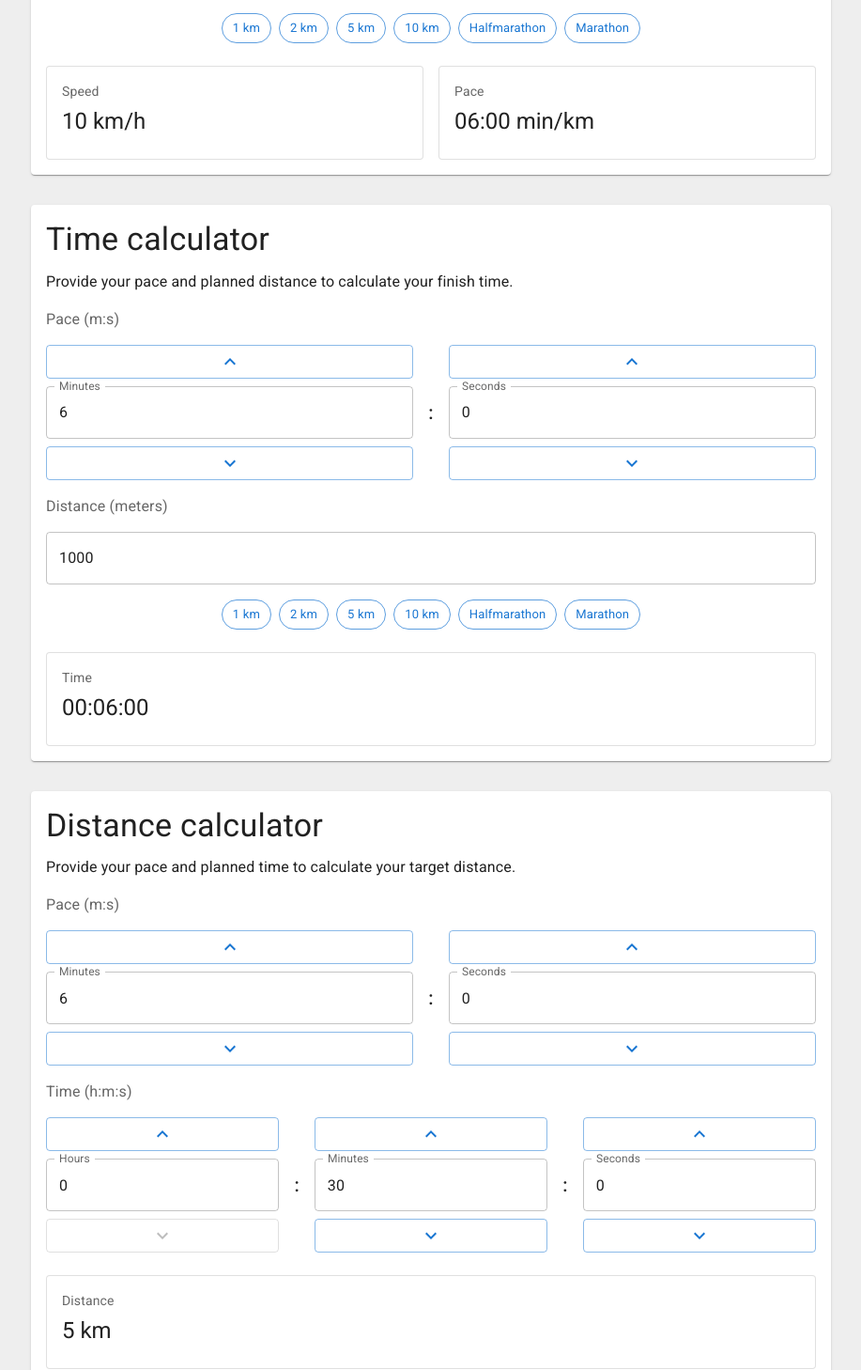
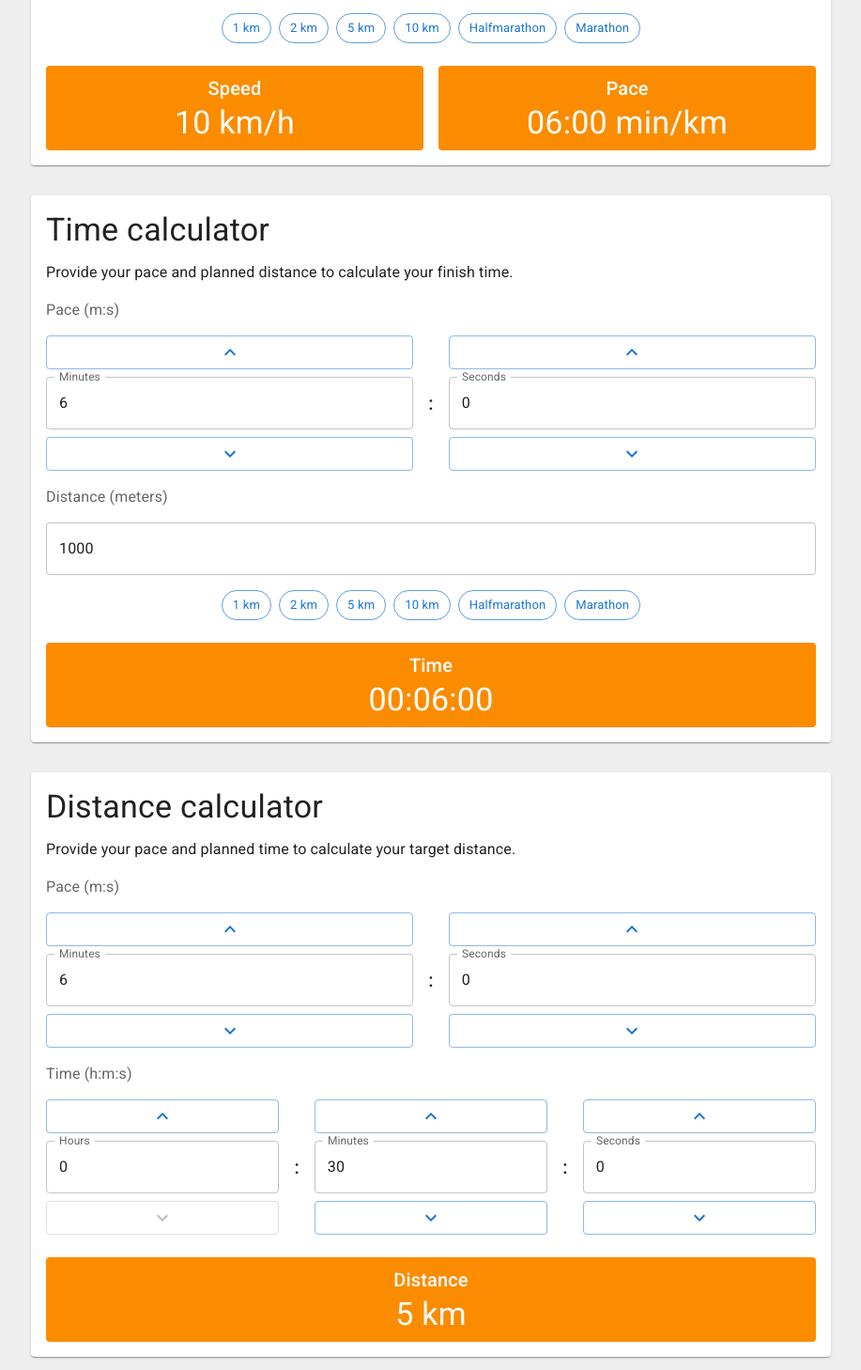
Before and after one commit to rwilinski/running-calculators, a React (Create React App) app: page / in a window 1280 px wide. Shown: the part 518-1976 px from the top of the page at 94% size, without its empty margins (181-1098 px from the left). Built offline with nearby package versions, Linux system fonts and the light colour scheme.

Commit message:
Summary refactor

```diff
--- a/src/app/modules/distance-calculator.module.tsx
+++ b/src/app/modules/distance-calculator.module.tsx
@@ -3,6 +3,7 @@ import { useEffect, useState } from 'react';
 
 import { displayDistance } from '../utils/display.util';
 import { Summary } from './../shared/summary.component';
+import { SummaryItem } from './../shared/summary-item.component';
 import { TimePicker } from './../shared/time-picker.component';
 
 export const DistanceCalculator = () => {
@@ -33,14 +34,11 @@ export const DistanceCalculator = () => {
 
       <TimePicker value={time} onChange={setTime} />
 
-      <Summary
-        data={[
-          {
-            label: 'Distance',
-            text: displayDistance(distance || 0),
-          },
-        ]}
-      />
+      <Summary>
+        <SummaryItem label="Distance">
+          {displayDistance(distance || 0)}
+        </SummaryItem>
+      </Summary>
     </>
   );
 };
--- a/src/app/modules/pace-calculator.module.tsx
+++ b/src/app/modules/pace-calculator.module.tsx
@@ -5,6 +5,7 @@ import { calculateSpeed, calculatePace } from '../utils/time.util';
 import { displaySpeed, displayPace } from '../utils/display.util';
 import { DistancePicker } from './../shared/distance-picker.component';
 import { Summary } from './../shared/summary.component';
+import { SummaryItem } from './../shared/summary-item.component';
 import { TimePicker } from './../shared/time-picker.component';
 
 export const PaceCalculator = () => {
@@ -40,18 +41,10 @@ export const PaceCalculator = () => {
 
       <DistancePicker distance={distance} onChange={setDistance} />
 
-      <Summary
-        data={[
-          {
-            label: 'Speed',
-            text: displaySpeed(speed),
-          },
-          {
-            label: 'Pace',
-            text: displayPace(pace),
-          },
-        ]}
-      />
+      <Summary>
+        <SummaryItem label="Speed">{displaySpeed(speed)}</SummaryItem>
+        <SummaryItem label="Pace">{displayPace(pace)}</SummaryItem>
+      </Summary>
 
       {/*
       <ExpansionPanel className={classes.expansionPanel}>
--- a/src/app/modules/pace-to-speed-converter.module.tsx
+++ b/src/app/modules/pace-to-speed-converter.module.tsx
@@ -3,6 +3,7 @@ import { useEffect, useState } from 'react';
 
 import { displaySpeed } from '../utils/display.util';
 import { Summary } from './../shared/summary.component';
+import { SummaryItem } from './../shared/summary-item.component';
 import { TimePicker } from './../shared/time-picker.component';
 
 export const PaceToSpeedConverter = () => {
@@ -28,14 +29,9 @@ export const PaceToSpeedConverter = () => {
 
       <TimePicker asPace value={pace} onChange={setPace} />
 
-      <Summary
-        data={[
-          {
-            label: 'Speed',
-            text: displaySpeed(speed || 0),
-          },
-        ]}
-      />
+      <Summary>
+        <SummaryItem label="Speed">{displaySpeed(speed || 0)}</SummaryItem>
+      </Summary>
     </>
   );
 };
--- a/src/app/modules/speed-to-pace-converter.module.tsx
+++ b/src/app/modules/speed-to-pace-converter.module.tsx
@@ -4,6 +4,7 @@ import { useEffect, useState } from 'react';
 import { displayPace } from '../utils/display.util';
 import { SpeedPicker } from '../shared/speed-picker.component';
 import { Summary } from './../shared/summary.component';
+import { SummaryItem } from './../shared/summary-item.component';
 
 export const SpeedToPaceConverter = () => {
   const [speed, setSpeed] = useState(10);
@@ -28,14 +29,9 @@ export const SpeedToPaceConverter = () => {
 
       <SpeedPicker value={speed} onChange={setSpeed} />
 
-      <Summary
-        data={[
-          {
-            label: 'Pace',
-            text: displayPace(pace || 0),
-          },
-        ]}
-      />
+      <Summary>
+        <SummaryItem label="Pace">{displayPace(pace || 0)}</SummaryItem>
+      </Summary>
     </>
   );
 };
--- a/src/app/modules/time-calculator.module.tsx
+++ b/src/app/modules/time-calculator.module.tsx
@@ -4,6 +4,7 @@ import { useEffect, useState } from 'react';
 import { displayTime } from '../utils/display.util';
 import { DistancePicker } from './../shared/distance-picker.component';
 import { Summary } from './../shared/summary.component';
+import { SummaryItem } from './../shared/summary-item.component';
 import { TimePicker } from './../shared/time-picker.component';
 
 export const TimeCalculator = () => {
@@ -34,14 +35,11 @@ export const TimeCalculator = () => {
 
       <DistancePicker distance={distance} onChange={setDistance} />
 
-      <Summary
-        data={[
-          {
-            label: 'Time',
-            text: time ? displayTime(time) : '00:00:00',
-          },
-        ]}
-      />
+      <Summary>
+        <SummaryItem label="Time">
+          {time ? displayTime(time) : '00:00:00'}
+        </SummaryItem>
+      </Summary>
     </>
   );
 };
--- /dev/null
+++ b/src/app/shared/summary-item.component.tsx
@@ -0,0 +1,31 @@
+import { Grid, Paper, Typography } from '@mui/material';
+import { orange, common } from '@mui/material/colors';
+
+type SummaryItemProps = {
+  label: string;
+};
+
+export const SummaryItem: React.FC<SummaryItemProps> = ({
+  label,
+  children,
+}) => {
+  return (
+    <Grid item xs={12} sm>
+      <Paper
+        elevation={0}
+        sx={{
+          p: 1,
+          background: orange[600],
+          color: common.white,
+        }}
+      >
+        <Typography variant="h6" align="center">
+          {label}
+        </Typography>
+        <Typography variant="h4" align="center">
+          {children}
+        </Typography>
+      </Paper>
+    </Grid>
+  );
+};
--- a/src/app/shared/summary.component.tsx
+++ b/src/app/shared/summary.component.tsx
@@ -1,33 +1,10 @@
-import { Card, CardContent, Grid, Typography } from "@mui/material";
+import { Grid } from '@mui/material';
+import React from 'react';
 
-type SummaryData = {
-  label: string;
-  text: string;
-};
-
-type SummaryProps = {
-  data: SummaryData[];
-};
-
-export const Summary: React.FC<SummaryProps> = ({ data }) => {
+export const Summary: React.FC = ({ children }) => {
   return (
     <Grid container spacing={2} sx={{ mt: 1 }}>
-      {data.map((row) => (
-        <Grid key={row.label} item xs={12} sm>
-          <Card variant="outlined" color="text.secondary">
-            <CardContent>
-              <Typography
-                sx={{ fontSize: 14 }}
-                color="text.secondary"
-                gutterBottom
-              >
-                {row.label}
-              </Typography>
-              <Typography variant="h5">{row.text}</Typography>
-            </CardContent>
-          </Card>
-        </Grid>
-      ))}
+      {children}
     </Grid>
   );
 };
```
